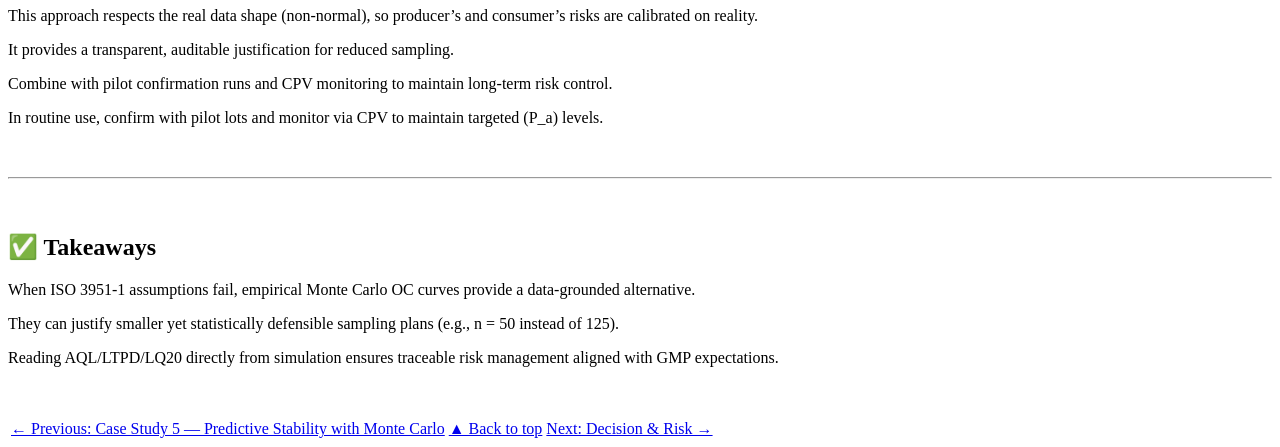
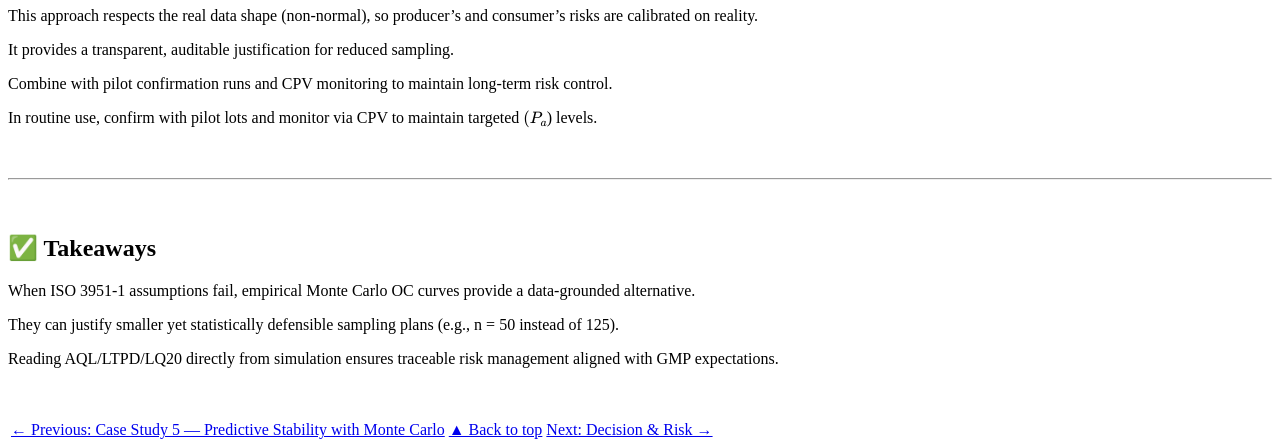
Before and after one commit to rbonfichi/monte-carlo-gmp-pharma, a Jekyll site: the page built from docs/chapters/chapter12_case-study6.md, in a window 1280 px wide and 900 px high, scrolled down 5989 px. Shown: the part 450-897 px from the top of the window. Built offline with Jekyll 4.4.1, drawn with Linux system fonts in a browser that asks for light colours; our own code applies the rules of GitHub Pages for plain Markdown files.

```diff
--- a/docs/chapters/chapter12_case-study6.md
+++ b/docs/chapters/chapter12_case-study6.md
@@ -342,7 +342,7 @@ It provides a transparent, auditable justification for reduced sampling.
 
 Combine with pilot confirmation runs and CPV monitoring to maintain long-term risk control.
 
-In routine use, confirm with pilot lots and monitor via CPV to maintain targeted \(P_a\) levels.
+In routine use, confirm with pilot lots and monitor via CPV to maintain targeted $\(P_a\$) levels.
 
 &nbsp;
 
```
